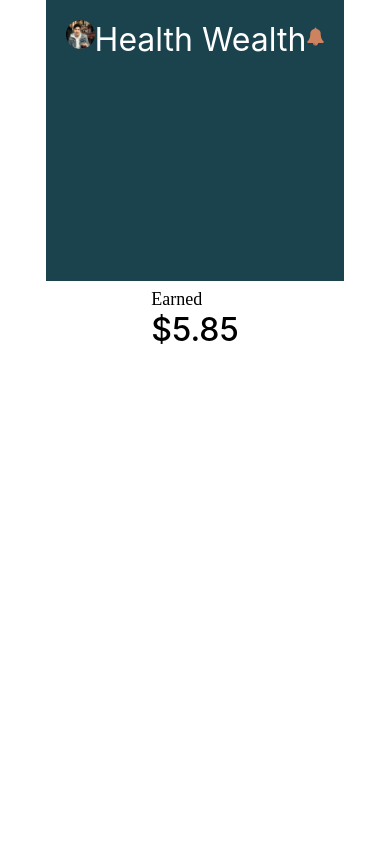
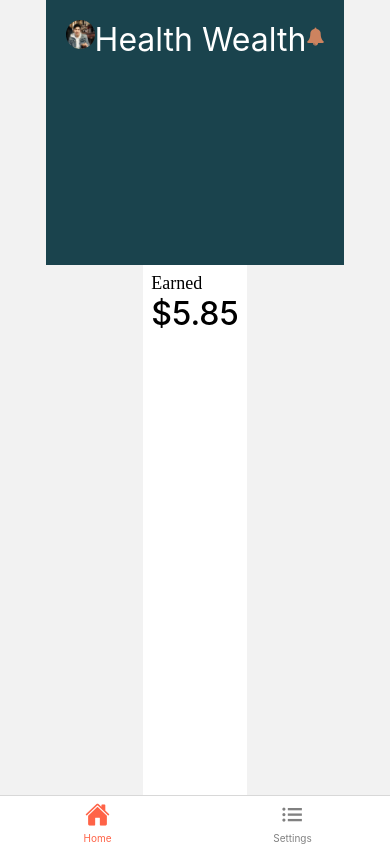
Before and after one commit to michaelwang11394/Health-Wealth-Mobile, a React Native app: screen /Home in a window 390 px wide. Built offline with nearby package versions, Linux system fonts and the light colour scheme.

Commit message:
Add Bottom Tab Bar

```diff
--- a/App.tsx
+++ b/App.tsx
@@ -1,21 +1,40 @@
 import { StatusBar } from "expo-status-bar";
 import { StyleSheet, Text, View } from "react-native";
 import Constants from "expo-constants";
+import { createBottomTabNavigator } from "@react-navigation/bottom-tabs";
 import Home from "./container/home/Home";
 import React from "react";
 import Graph from "./container/home/Graph";
+import { NavigationContainer } from "@react-navigation/native";
+import { Ionicons } from "@expo/vector-icons";
 
 export default function App() {
+  const Tab = createBottomTabNavigator();
   return (
-    <View style={styles.container}>
-      <View style={styles.headerSection}>
-        <Home />
-      </View>
-      <View style={styles.graphSection}>
-        <Graph />
-      </View>
-      <StatusBar style="auto" />
-    </View>
+    <NavigationContainer>
+      <Tab.Navigator
+        screenOptions={({ route }) => ({
+          tabBarIcon: ({ focused, color, size }) => {
+            let iconName;
+
+            if (route.name === "Home") {
+              iconName = focused ? "ios-home" : "ios-home-outline";
+            } else if (route.name === "Settings") {
+              iconName = "ios-list";
+            }
+
+            // You can return any component that you like here!
+            return <Ionicons name={iconName} size={size} color={color} />;
+          },
+          tabBarActiveTintColor: "tomato",
+          tabBarInactiveTintColor: "gray",
+          headerShown: false,
+        })}
+      >
+        <Tab.Screen name="Home" component={Home} />
+        <Tab.Screen name="Settings" component={Graph} />
+      </Tab.Navigator>
+    </NavigationContainer>
   );
 }
 
--- a/container/home/Home.tsx
+++ b/container/home/Home.tsx
@@ -1,10 +1,14 @@
 // Generate home page
+import Constants from "expo-constants";
 import React from "react";
 import { StyleSheet, Text, TouchableOpacity, View, Image } from "react-native";
 import Icon from "react-native-vector-icons/FontAwesome";
+import Graph from "./Graph";
 
 export default function Home() {
   return (
+    <View style={styles.container}>
+      <View style={styles.headerSection}>
         <View style={styles.homeContainer}>
           <TouchableOpacity
             onPress={() => console.log("Profile button pressed")}
@@ -28,10 +32,34 @@ export default function Home() {
             }}
           ></Icon>
         </View>
+      </View>
+      <View style={styles.graphSection}>
+        <Graph />
+      </View>
+    </View>
   );
 }
 
 const styles = StyleSheet.create({
+  container: {
+    flex: 1,
+    flexDirection: "column",
+    alignItems: "center",
+  },
+
+  headerSection: {
+    flex: 1,
+    flexDirection: "row",
+    marginTop: Constants.statusBarHeight,
+    backgroundColor: "#1A434D",
+  },
+
+  graphSection: {
+    flex: 2,
+    flexDirection: "row",
+    backgroundColor: "white",
+  },
+
   homeContainer: {
     flex: 1,
     flexDirection: "row",
--- a/package.json
+++ b/package.json
@@ -10,6 +10,9 @@
     "eject": "expo eject"
   },
   "dependencies": {
+    "@expo/vector-icons": "^13.0.0",
+    "@react-navigation/bottom-tabs": "^6.3.2",
+    "@react-navigation/native": "^6.0.11",
     "expo": "~45.0.0",
     "expo-constants": "~13.1.1",
     "expo-status-bar": "~1.3.0",
@@ -19,6 +22,8 @@
     "react-devtools-core": "4.13.0",
     "react-dom": "17.0.2",
     "react-native": "0.68.2",
+    "react-native-safe-area-context": "4.2.4",
+    "react-native-safe-area-view": "^1.1.1",
     "react-native-vector-icons": "^9.2.0",
     "react-native-web": "0.17.7"
   },
```
Also changed, not shown: 1 other file (tests, documents, lock files or other folders). Lines whose indentation alone changed are shown as unchanged.
